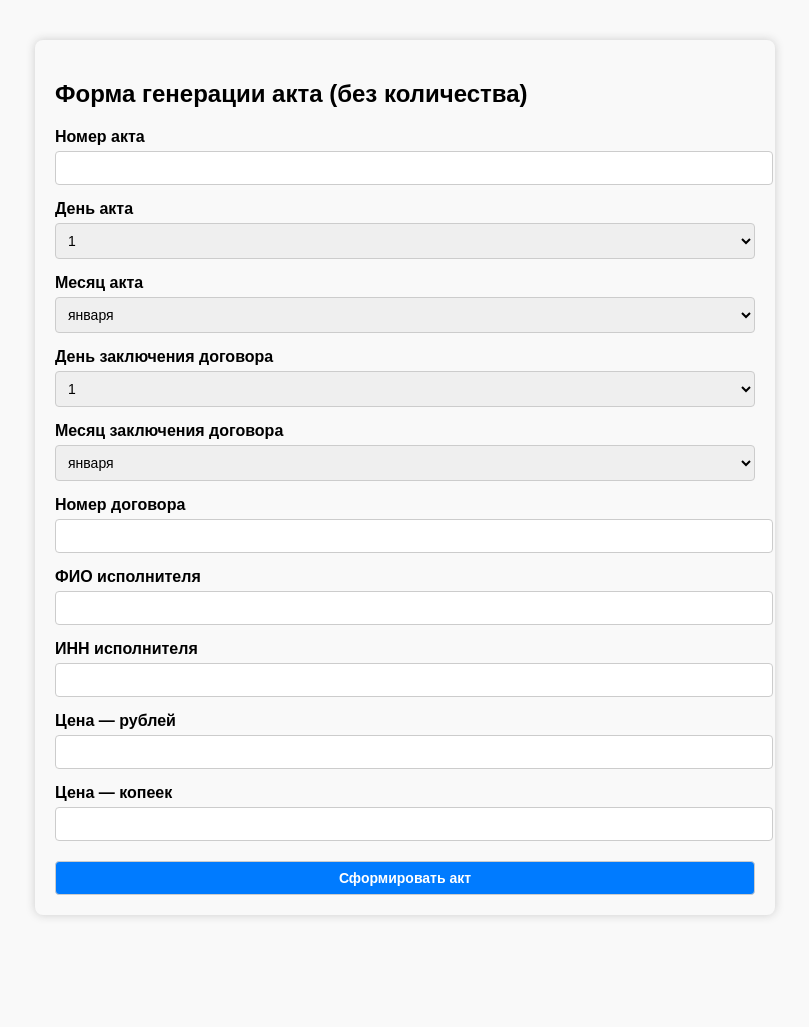
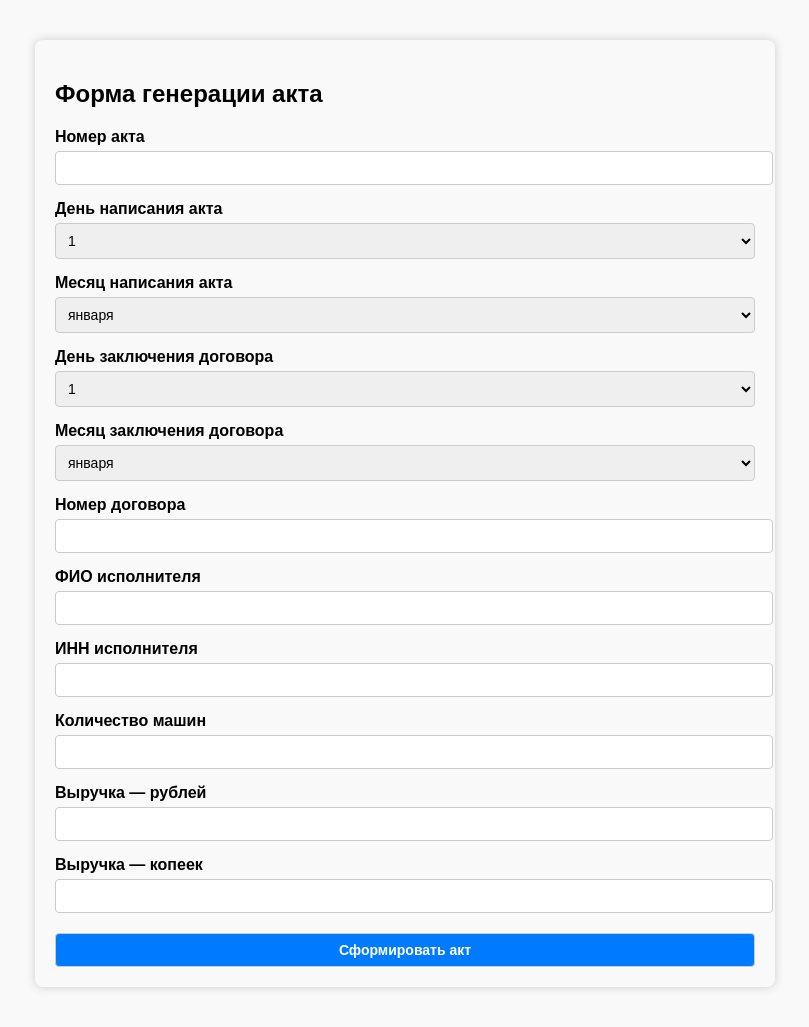
Before and after one commit to temaaamet/aktttt, a Flask app: page / in a window 1280 px wide. Shown: the whole page, without its empty margins (235-1044 px from the left). Before the commit the page ends 918 px from the top, so only its background shows below. Run offline with Flask 3, Linux system fonts and the light colour scheme.

Commit message:
feat: расчет цены из qty+monthly revenue; обновлен шаблон и форма

```diff
--- a/app.py
+++ b/app.py
@@ -21,7 +21,7 @@ def money_to_words(rub: int, kop: int) -> str:
 
 @app.route("/")
 def index():
-    return render_template("index.html")  # index.html должен лежать в templates/
+    return render_template("index.html")  # index.html в templates/
 
 @app.route("/generate", methods=["POST"]
 )
@@ -34,7 +34,7 @@ def generate():
     need = ["act_number","day","month",
             "contract_number","contract_day","contract_month",
             "contractor_name","contractor_inn",
-            "rub","kop"]
+            "qty","rub","kop"]
     miss = [k for k in need if k not in d or str(d[k]).strip() == ""]
     if miss:
         return jsonify({"error": "Отсутствуют поля: " + ", ".join(miss)}), 400
@@ -48,23 +48,32 @@ def generate():
         c_month    = str(d["contract_month"])
         name_raw   = str(d["contractor_name"]).strip()
         inn        = str(d["contractor_inn"]).strip()
-        rub        = int(d["rub"])
-        kop        = int(d["kop"])
+        qty        = int(d["qty"])                     # количество машин
+        total_rub_input = int(d["rub"])               # выручка за месяц (руб)
+        total_kop_input = int(d["kop"])               # выручка за месяц (коп)
     except Exception as e:
         return jsonify({"error": f"Неверные типы полей: {e}"}), 400
 
     if not inn.isdigit() or len(inn) != 12:
         return jsonify({"error": "ИНН: ровно 12 цифр"}), 400
-    if rub < 0 or not (0 <= kop <= 99):
-        return jsonify({"error": "Проверьте rub (>=0) и kop (0–99)"}), 400
+    if qty <= 0:
+        return jsonify({"error": "Количество должно быть > 0"}), 400
+    if total_rub_input < 0 or not (0 <= total_kop_input <= 99):
+        return jsonify({"error": "Выручка: rub >= 0, kop 0–99"}), 400
 
     contractor_name = " ".join(w[:1].upper() + w[1:].lower() for w in name_raw.split())
 
-    # Цена = итог (количество фиксировано 1)
-    price = rub + kop / 100.0
-    total_kop_all = int(round(price * 100))
-    total_rub = total_kop_all // 100
-    total_kop = total_kop_all % 100
+    # Общая выручка (в копейках)
+    total_cents = total_rub_input * 100 + total_kop_input
+
+    # Цена за 1 машину = выручка / qty (округляем до копеек)
+    unit_cents = round(total_cents / qty)
+    unit_rub = unit_cents // 100
+    unit_kop = unit_cents % 100
+
+    # Итог для документа = та же общая выручка
+    total_rub = total_cents // 100
+    total_kop = total_cents % 100
 
     context = {
         "act_number": act_number,
@@ -78,9 +87,9 @@ def generate():
         "contractor_name": contractor_name,
         "contractor_inn": inn,
 
-        # Плейсхолдеры из DOCX
-        "rub_per_unit": f"{rub}.{kop:02d}",                 # цена за 1 (и она же единственная)
-        "sum_total": f"{total_rub}.{total_kop:02d}",        # итог = цена
+        "qty": qty,
+        "rub_per_unit": f"{unit_rub}.{unit_kop:02d}",     # цена оклейки одной машины
+        "sum_total":   f"{total_rub}.{total_kop:02d}",    # выручка за месяц (итог)
         "sum_total_words": money_to_words(total_rub, total_kop),
     }
 
--- a/templates/index.html
+++ b/templates/index.html
@@ -2,31 +2,31 @@
 <html lang="ru">
 <head>
   <meta charset="UTF-8">
-    <title>Генерация акта</title>
+  <title>Форма генерации акта</title>
   <style>
     body { font-family: Arial, sans-serif; max-width: 700px; margin: 40px auto; background: #f9f9f9; padding: 20px; border-radius: 8px; box-shadow: 0 0 10px #ccc; }
-        label { display: block; margin-top: 15px; font-weight: bold; }
-        input, select, button { width: 100%; padding: 8px; margin-top: 5px; font-size: 14px; border-radius: 4px; border: 1px solid #ccc; }
-        button { margin-top: 20px; background: #007BFF; color: white; font-weight: bold; cursor: pointer; }
-        button:hover { background: #0056b3; }
+    label { display:block; margin-top:15px; font-weight:bold; }
+    input, select, button { width:100%; padding:8px; margin-top:5px; font-size:14px; border-radius:4px; border:1px solid #ccc; }
+    button { margin-top:20px; background:#007BFF; color:#fff; font-weight:bold; cursor:pointer; }
+    button:hover { background:#0056b3; }
   </style>
 </head>
 <body>
 
-<h2>Форма генерации акта (без количества)</h2>
+<h2>Форма генерации акта</h2>
 
 <form id="actForm">
   <label>Номер акта</label>
   <input type="text" name="act_number" required pattern="\d+">
 
-    <label>День акта</label>
+  <label>День написания акта</label>
   <select name="day" required>
     {% for d in range(1, 32) %}
     <option value="{{ d }}">{{ d }}</option>
     {% endfor %}
   </select>
 
-    <label>Месяц акта</label>
+  <label>Месяц написания акта</label>
   <select name="month" required>
     <option>января</option><option>февраля</option><option>марта</option>
     <option>апреля</option><option>мая</option><option>июня</option>
@@ -58,10 +58,13 @@
   <label>ИНН исполнителя</label>
   <input type="text" name="contractor_inn" required pattern="\d{12}" maxlength="12" title="Ровно 12 цифр">
 
-    <label>Цена — рублей</label>
+  <label>Количество машин</label>
+  <input type="number" name="qty" min="1" required>
+
+  <label>Выручка — рублей</label>
   <input type="number" name="rub" min="0" required>
 
-    <label>Цена — копеек</label>
+  <label>Выручка — копеек</label>
   <input type="number" name="kop" min="0" max="99" required>
 
   <button type="submit">Сформировать акт</button>
@@ -70,10 +73,9 @@
 <script>
 document.getElementById("actForm").addEventListener("submit", async (e) => {
   e.preventDefault();
-
   const fd = new FormData(e.target);
   const data = {};
-    fd.forEach((v, k) => data[k] = v);
+  fd.forEach((v,k)=>data[k]=v);
 
   const resp = await fetch("/generate", {
     method: "POST",
```
Also changed, not shown: 1 other file. Lines whose indentation alone changed are shown as unchanged.
